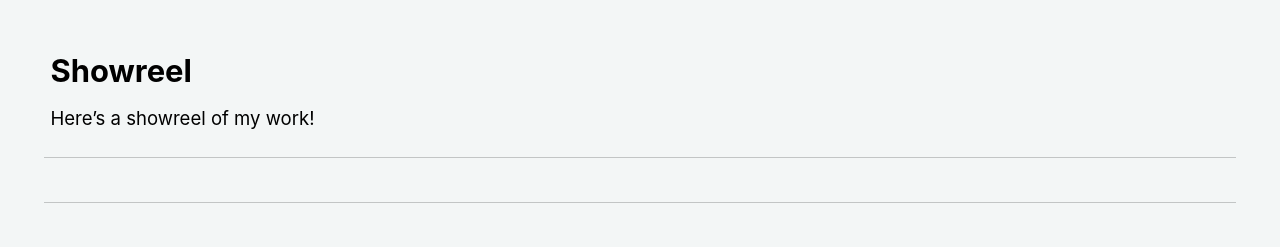
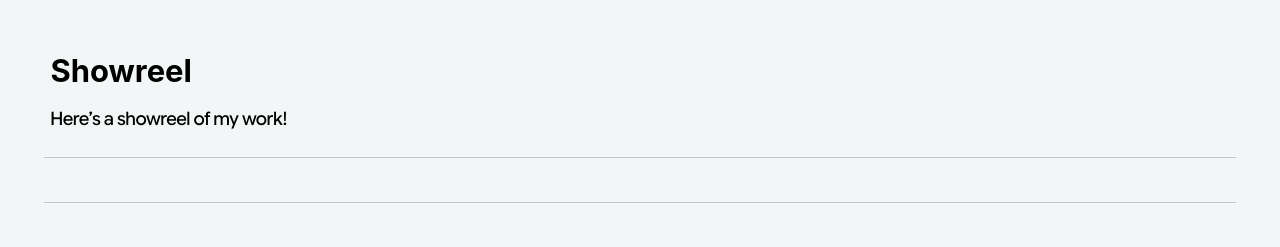
Before and after one commit to AlexUlster/AlexUlster.github.io, a Jekyll site: the page built from _pages/index.md, in a window 1280 px wide. Shown: the part 425-672 px from the top of the page. Built offline with Jekyll 4.4.1, drawn with Linux system fonts in a browser that asks for light colours; grey boxes are pictures that could not be loaded.

Commit message:
Update main.scss

```diff
--- a/assets/css/main.scss
+++ b/assets/css/main.scss
@@ -12,3 +12,7 @@ search: false
   font-family: 'Fontss';
   src: url('/assets/fonts/Fontss.ttf') format('truetype');
 }
+
+body {
+  font-family: 'Fontss', sans-serif;
+}
```
